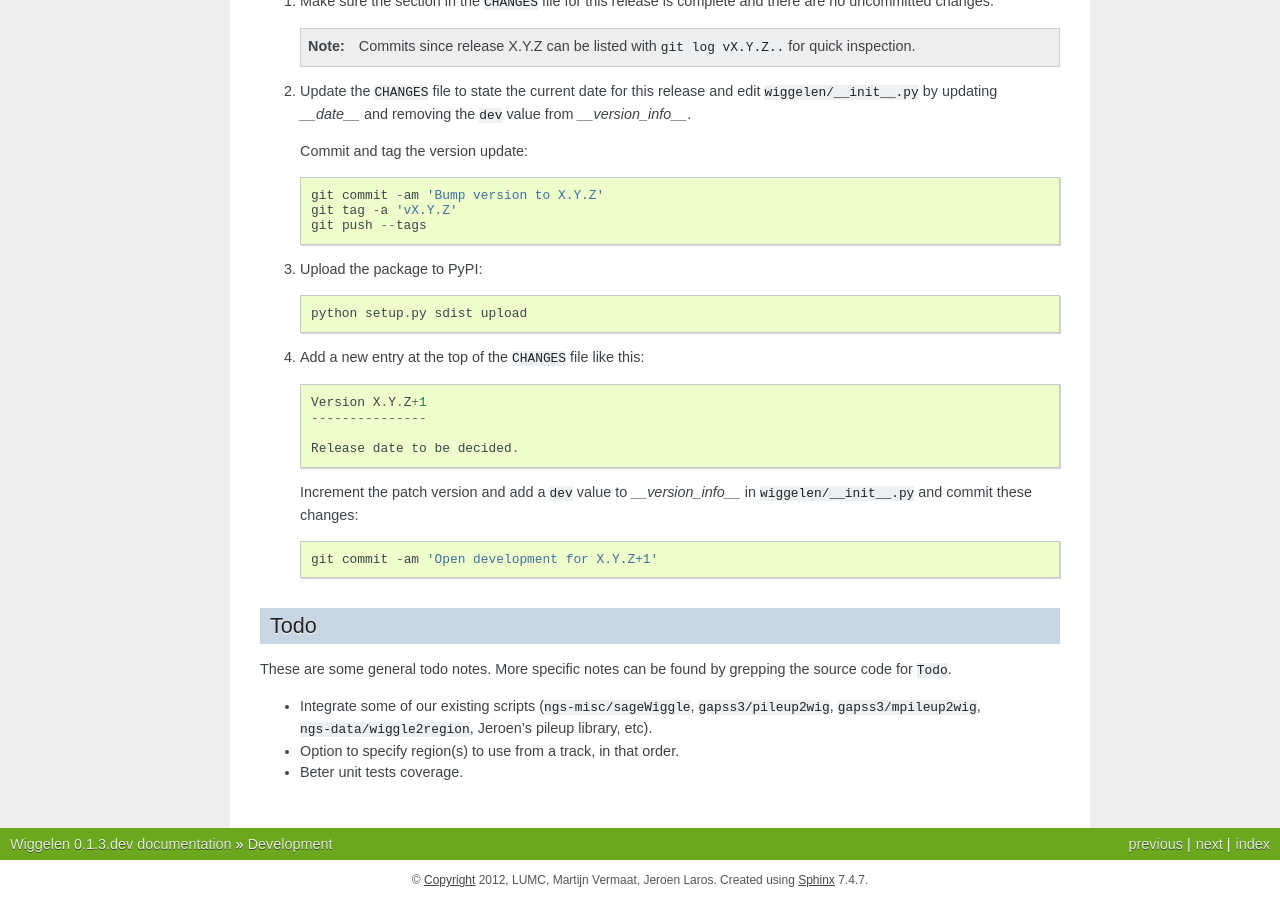
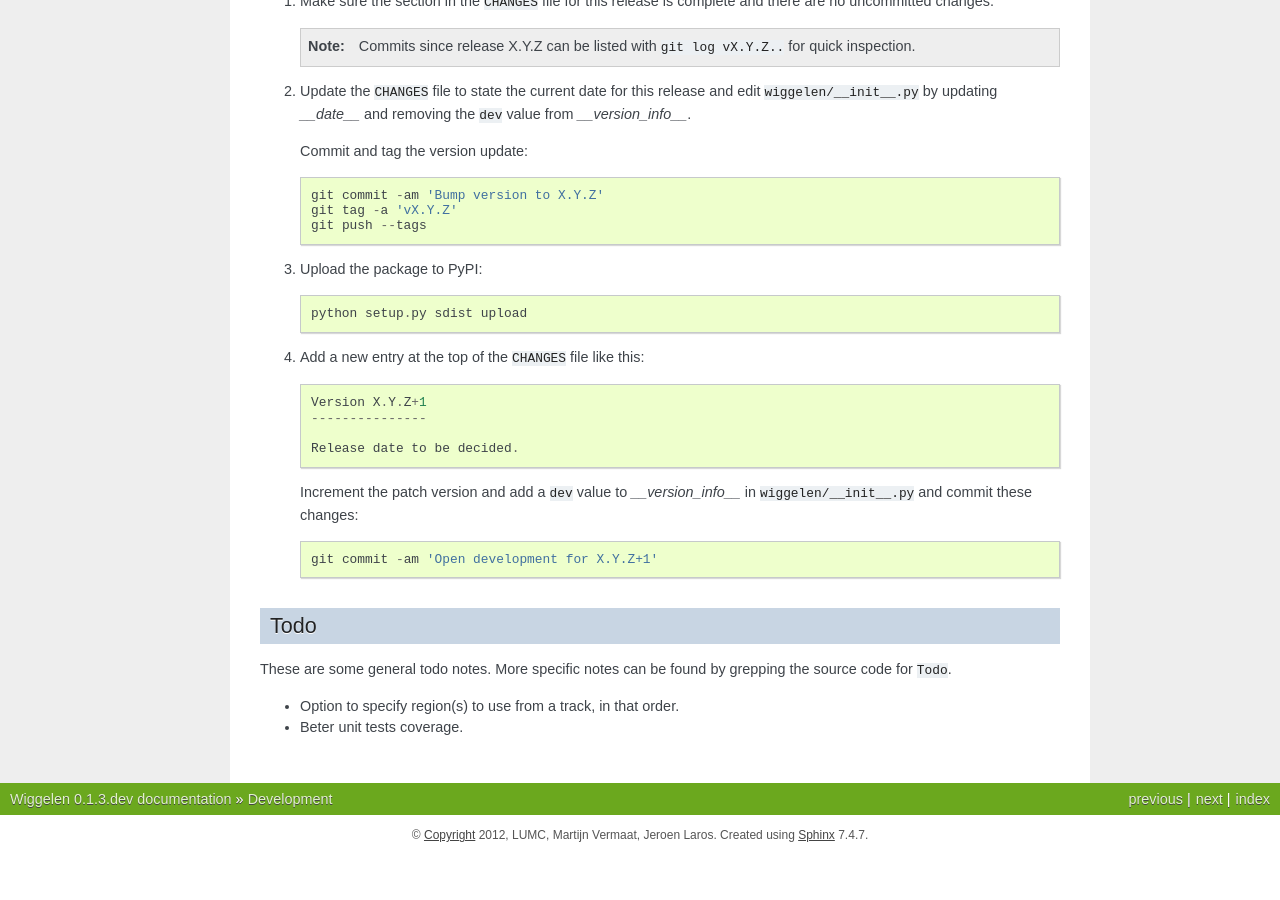
Before and after one commit to martijnvermaat/wiggelen, a Sphinx documentation site: the page built from doc/development.rst, in a window 1280 px wide and 900 px high, scrolled down 797 px. Built offline with Sphinx 7.4.7, drawn with Linux system fonts in a browser that asks for light colours; after the commit the page ends 1652 px from its top, so only the background shows below that.

Commit message:
Todo notes

```diff
--- a/doc/development.rst
+++ b/doc/development.rst
@@ -89,9 +89,6 @@ Todo
 These are some general todo notes. More specific notes can be found by
 grepping the source code for ``Todo``.
 
-* Integrate some of our existing scripts (``ngs-misc/sageWiggle``,
-  ``gapss3/pileup2wig``, ``gapss3/mpileup2wig``, ``ngs-data/wiggle2region``,
-  Jeroen's pileup library, etc).
 * Option to specify region(s) to use from a track, in that order.
 * Beter unit tests coverage.
 
```
Also changed, not shown: 1 other file.
